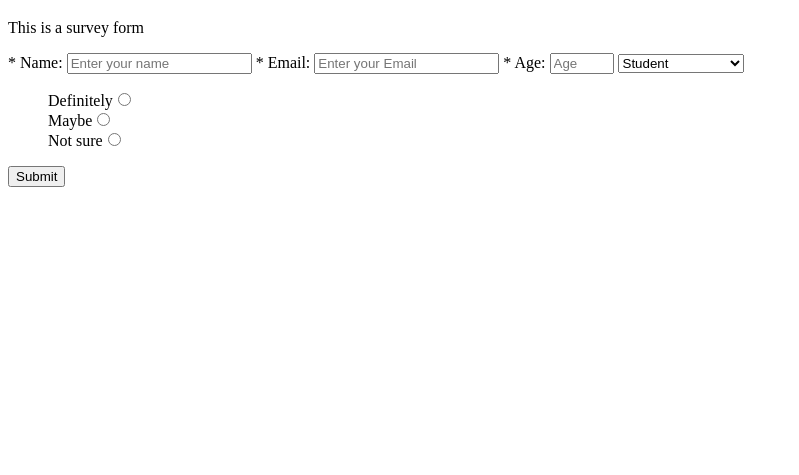
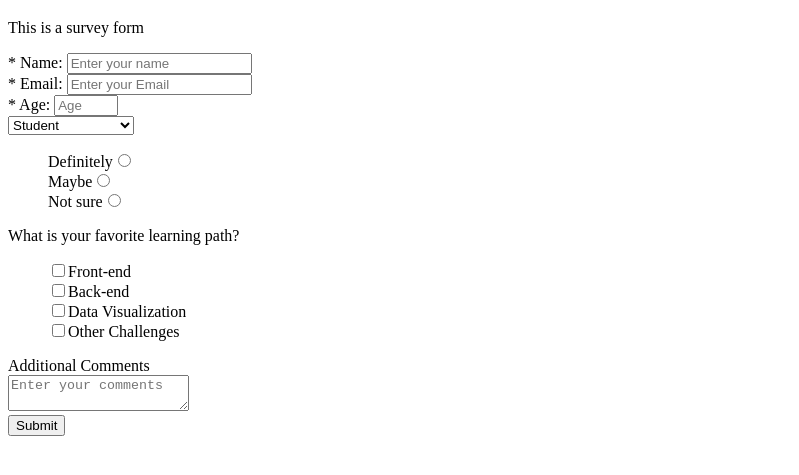
Before and after one commit to wathigo/Yen-Simon, a plain HTML site: page index.html in a window 1280 px wide. Shown: the part 61-536 px from the top of the page, without its empty margins (0-799 px from the left). Drawn offline with Linux system fonts and the light colour scheme.

Commit message:
finished adding textarea, checkbox, submit...

```diff
--- a/index.html
+++ b/index.html
@@ -12,11 +12,11 @@
        <p id="description">This is a survey form </p>
        <form id="survey-form">
         <label id="name-label" for="name">* Name: </label>
-         <input id="name" placeholder="Enter your name" type="text" required />
+         <input id="name" placeholder="Enter your name" type="text" required /><br>
          <label id="email-label" for="email">* Email: </label>
-         <input id="email" type="email" required placeholder="Enter your Email"/>
+         <input id="email" type="email" required placeholder="Enter your Email"/><br>
          <label id="number-label" for="number">* Age: </label>
-        <input id="number" type="number" min="1" max="125" placeholder="Age" />
+        <input id="number" type="number" min="1" max="125" placeholder="Age" /><br>
         <select id="dropdown" name="currentPos" class="dropdown">
           <option disabled value>Select an option</option>
           <option  value="student">Student</option>
@@ -30,6 +30,15 @@
           <li class="radio"><label>Maybe<input name="radio-buttons" value="2"  type="radio" ></label></li>
           <li class="radio"><label>Not sure<input name="radio-buttons" value="3"  type="radio" label></li>
         </ul>
+        <label id="checkbox-label" for="checkbox">What is your favorite learning path? </label>
+        <ul id="checkbox" style="list-style: none;">
+          <li ><label><input name="prefer" value="1" type="checkbox" >Front-end </label></li>
+          <li ><input name="prefer" value="2" type="checkbox" >Back-end </li>
+          <li ><label><input name="prefer" value="3" type="checkbox" >Data Visualization</label></li>
+          <li ><label><input name="prefer" value="4" type="checkbox" >Other Challenges</label></li>
+        </ul>
+        <label for="textarea">Additional Comments</label><br>
+        <textarea placeholder="Enter your comments"></textarea><br>
         <button id="submit" type="submit">Submit</button>
 
        </form>
```
